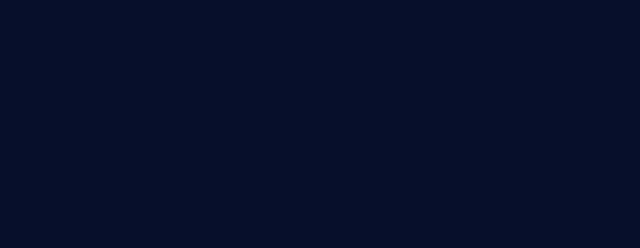
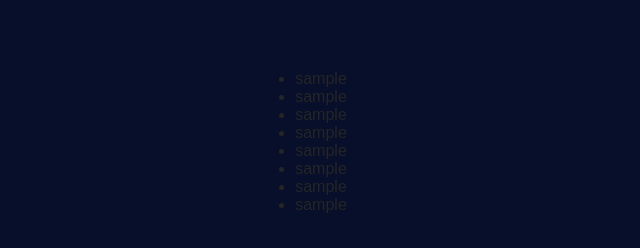
Before and after one commit to jonathan-llemit-dev/pares-pares, a React (Create React App) app: page / in a window 1280 px wide. Shown: the part 136-384 px from the top of the page, without its empty margins (319-959 px from the left). Built offline with nearby package versions, Linux system fonts and the light colour scheme.

Commit message:
added CardsGrid component

```diff
--- a/src/components/App.js
+++ b/src/components/App.js
@@ -1,5 +1,6 @@
 import React, { useState } from "react";
 import Header from "./Header";
+import CardsGrid from "./CardsGrid";
 
 const cardsList = [
   {
@@ -48,6 +49,7 @@
   return (
     <div className="container">
       <Header />
+      <CardsGrid cardsList={cardsList} />
     </div>
   );
 }
--- /dev/null
+++ b/src/components/CardsGrid.js
@@ -0,0 +1,24 @@
+import React, { useState } from "react";
+// import Anime from "./Anime";
+
+export default function CardsGrid({ cardsList }) {
+  const cards = cardsList;
+  const numCards = cards.length;
+
+  return (
+    <main className="menu">
+      {numCards > 0 ? (
+        <ul className="cards">
+          {/* here we iterate each data on an object and used the data as props to render components for each data */}
+          {cards.map((card) => (
+            <li className={`anime`} key={card.name}>
+              sample
+            </li>
+          ))}
+        </ul>
+      ) : (
+        <p>We're still working on our anime list. Please come back later</p>
+      )}
+    </main>
+  );
+}
```
